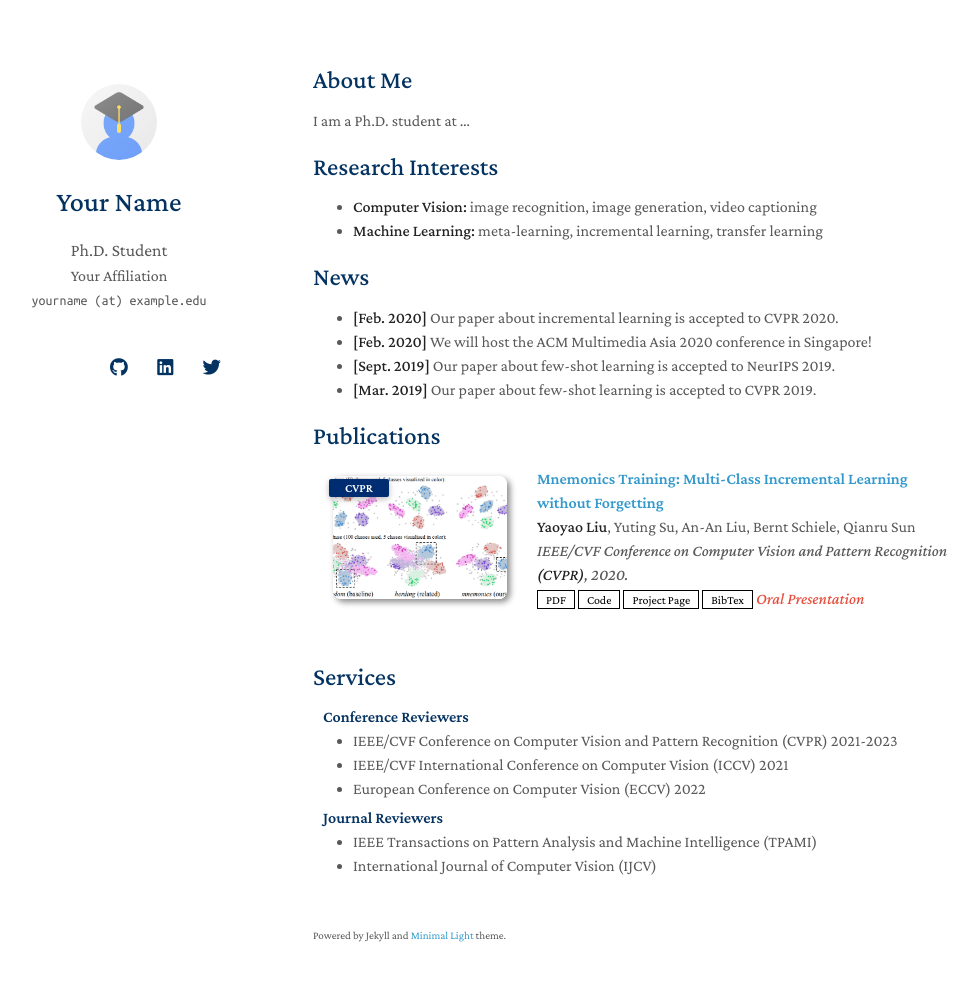
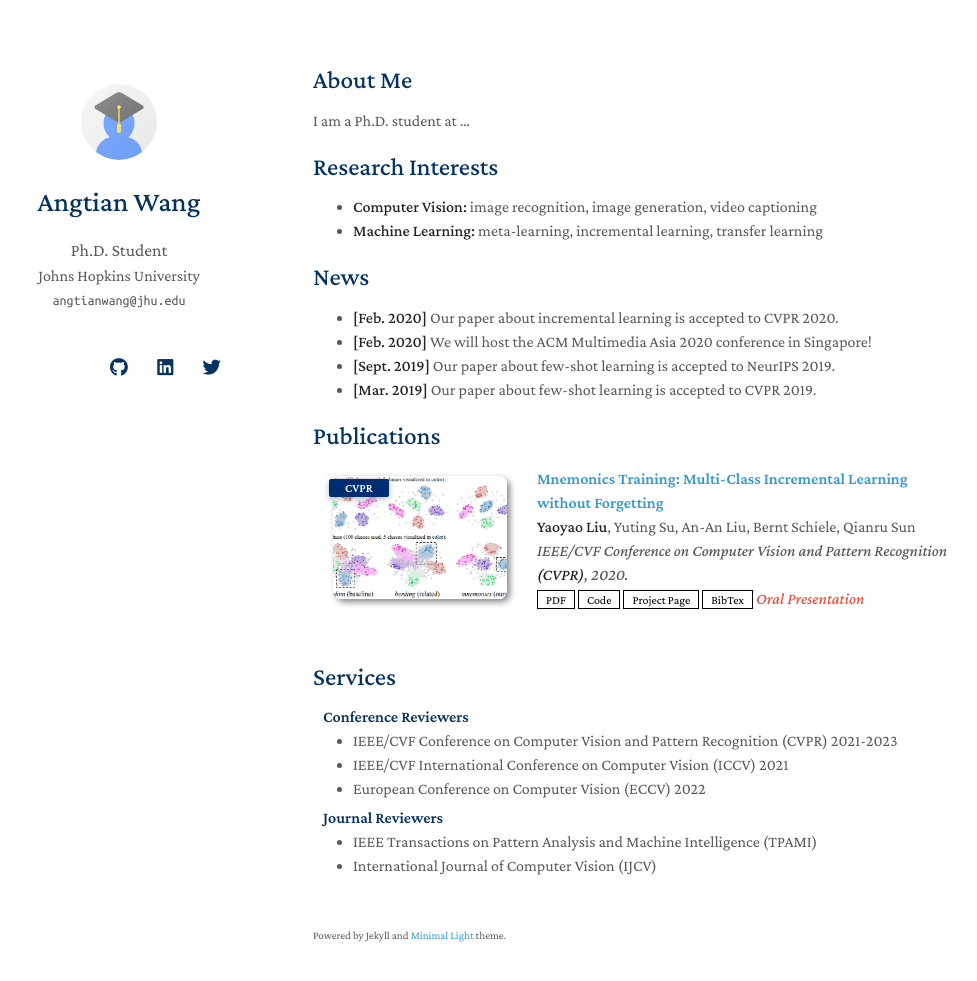
Before and after one commit to angtianwang/angtianwang.github.io, a Jekyll site: the page built from index.md, in a window 1280 px wide and 1016 px high. Shown: the top 981 px of the window, without its empty margins (157-1134 px from the left). Built offline with Jekyll 4.4.1, drawn with Linux system fonts in a browser that asks for light colours; nearby versions of some CDN libraries; a style sheet for code colours, icons or effects is not loaded; our own code applies the rules of GitHub Pages for plain Markdown files.

Commit message:
Update _config.yml

```diff
--- a/_config.yml
+++ b/_config.yml
@@ -1,14 +1,14 @@
 # Basic Information
-title: Your Name
+title: Angtian Wang
 position: Ph.D. Student
-affiliation: Your Affiliation
-email: yourname (at) example.edu
+affiliation: Johns Hopkins University
+email: angtianwang@jhu.edu
 
 # Search Engine Optimization (SEO)
 # The following information is used to improve the website traffic from search engines, e.g., Google.
-keywords: minimal light
-description: The Minimal Light is a simple and elegant jekyll theme for academic personal homepage.
-canonical: https://minimal-light-theme.yliu.me/
+keywords: Computer Vision, 3D Vision, Differentiable Rendering, Inverse Graphics
+description: I am Angtian Wang, a current PhD student in the Department of Computer Science at Johns Hopkins University, advised by Bloomberg Distinguished Professor Dr. Alan Yuille.
+canonical: https://angtianwang.github.io/
 
 # Links
 # If you don't need one of them, you may delete the corresponding line.
```
